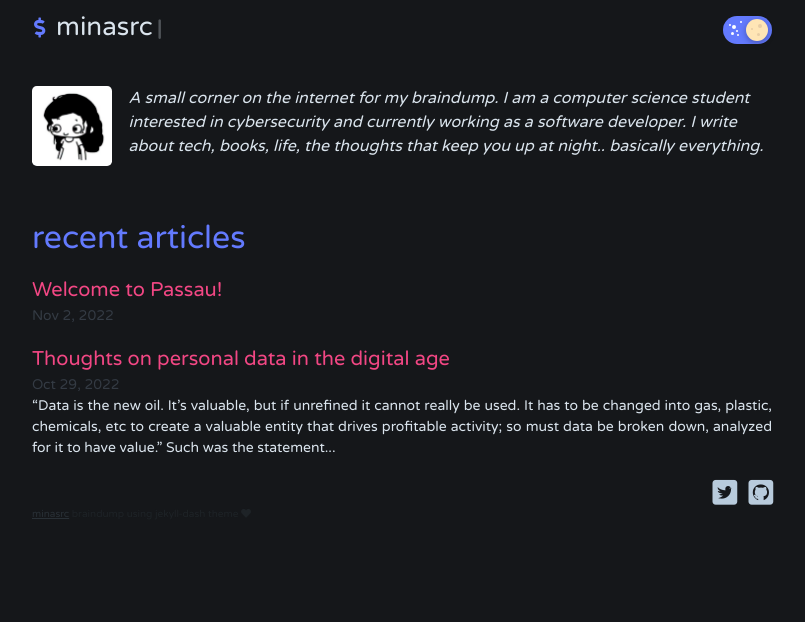
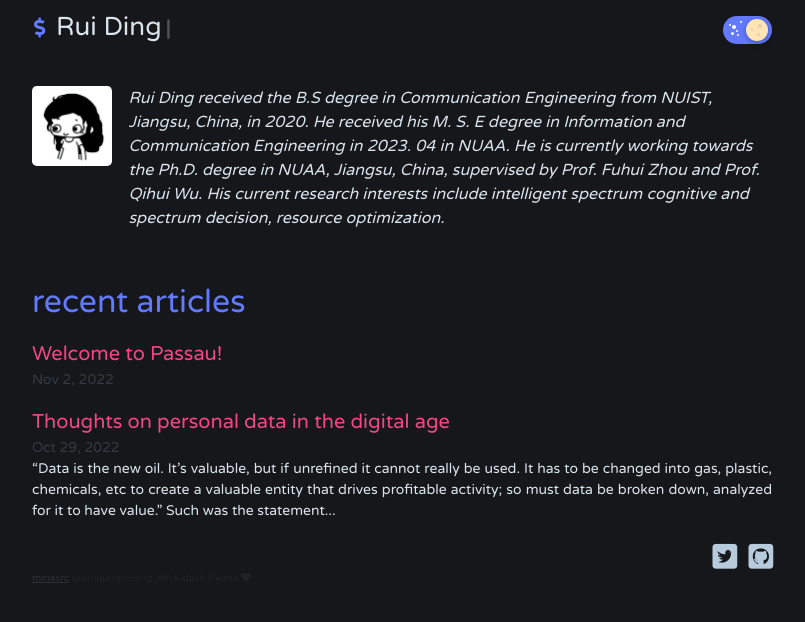
Before and after one commit to dingrui34/dingrui35.github.io, a Jekyll site: the page built from index.html, in a window 1280 px wide. Shown: the top 622 px of the page, without its empty margins (238-1043 px from the left). Built offline with Jekyll 4.4.1, drawn with Linux system fonts in a browser that asks for light colours; nearby versions of some CDN libraries; the list of posts is cut into pages by our own code.

Commit message:
Update _config.yml

```diff
--- a/_config.yml
+++ b/_config.yml
@@ -1,7 +1,7 @@
-title: minasrc
-author: minasrc
+title: Rui Ding
+author: Rui Ding
 description: > # this means to ignore newlines until "show_exerpts:"
-  A small corner on the internet for my braindump. I am a computer science student interested in cybersecurity and currently working as a software developer. I write about tech, books, life, the thoughts that keep you up at night.. basically everything.
+  Rui Ding received the B.S degree in Communication Engineering from NUIST, Jiangsu, China, in 2020. He received his M. S. E degree in Information and Communication Engineering in 2023. 04 in NUAA. He is currently working towards the Ph.D. degree in NUAA, Jiangsu, China, supervised by Prof. Fuhui Zhou and Prof. Qihui Wu. His current research interests include intelligent spectrum cognitive and spectrum decision, resource optimization.
 show_excerpts: true # set to true to show excerpts on the homepage
 
 paginate: 5
```
